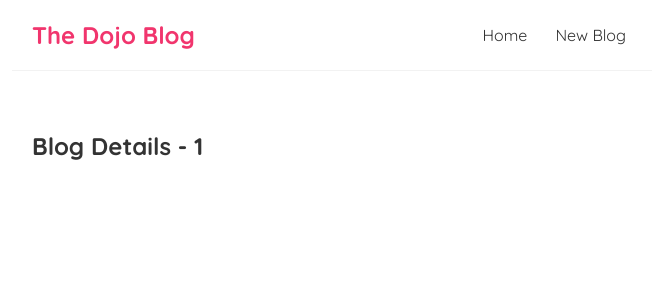
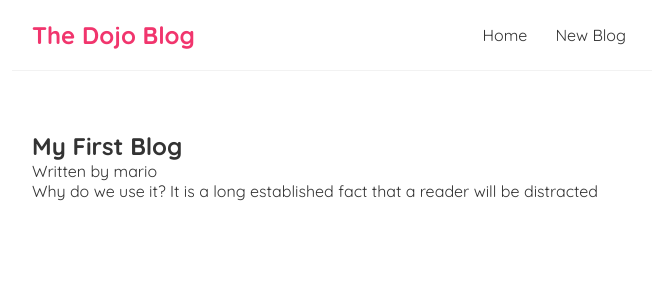
Before and after one commit to christianngapgue/dojo-blog, a React (Create React App) app: page /blogs/1 in a window 1280 px wide. Shown: the top 300 px of the page, without its empty margins (308-964 px from the left). Built offline with nearby package versions, Linux system fonts and the light colour scheme; data requests are answered from the project's data file.

Commit message:
Fetch blog details data
...to display in the <BlogDetails /> componenent.

```diff
--- a/src/BlogDetails.js
+++ b/src/BlogDetails.js
@@ -1,12 +1,24 @@
 import React from "react";
 import { useParams } from "react-router-dom";
+import useFetch from "./useFetch";
 
 function BlogDetails() {
   const { blogId } = useParams();
+  const { data, error, isPending } = useFetch(
+    "http://localhost:8000/blogs/" + blogId
+  );
 
   return (
     <div id="blog-details">
-      <h2>Blog Details - {blogId}</h2>
+      {isPending && <div>Loading...</div>}
+      {error && <div>{error}</div>}
+      {data && (
+        <article>
+          <h2>{data.title}</h2>
+          <p>Written by {data.author}</p>
+          <div>{data.body}</div>
+        </article>
+      )}
     </div>
   );
 }
```
